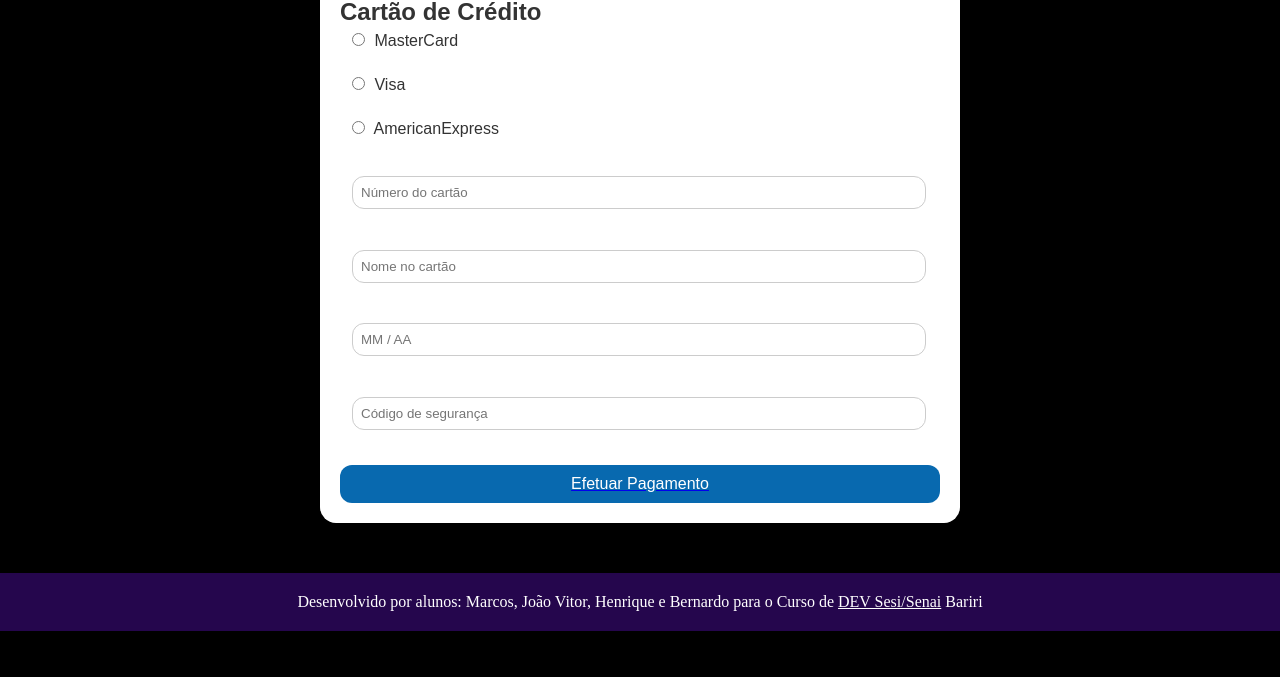
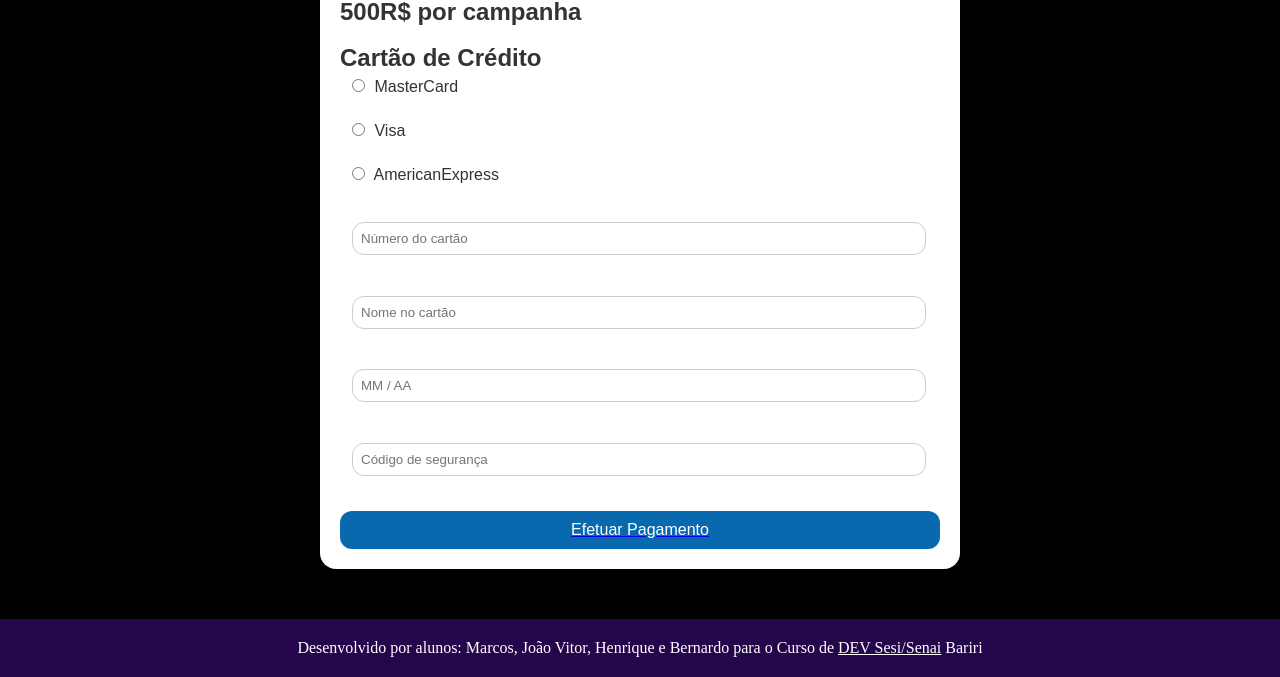
Before and after one commit to riktang/videocallads, a plain HTML site: page index9.html in a window 1280 px wide. Shown: the part 252-929 px from the top of the page. Before the commit the page ends 883 px from the top, so only its background shows below. Drawn offline with Linux system fonts and the light colour scheme.

Commit message:
videocallads

```diff
--- a/index9.html
+++ b/index9.html
@@ -24,6 +24,8 @@
         </header>
     <main>
     <section class="questionario">
+        <h1><strong>500R$ por campanha</strong></h1>
+        <br>
     <h1>Cartão de Crédito</h1>
         <form id="quizForm">
             <fieldset>
```
